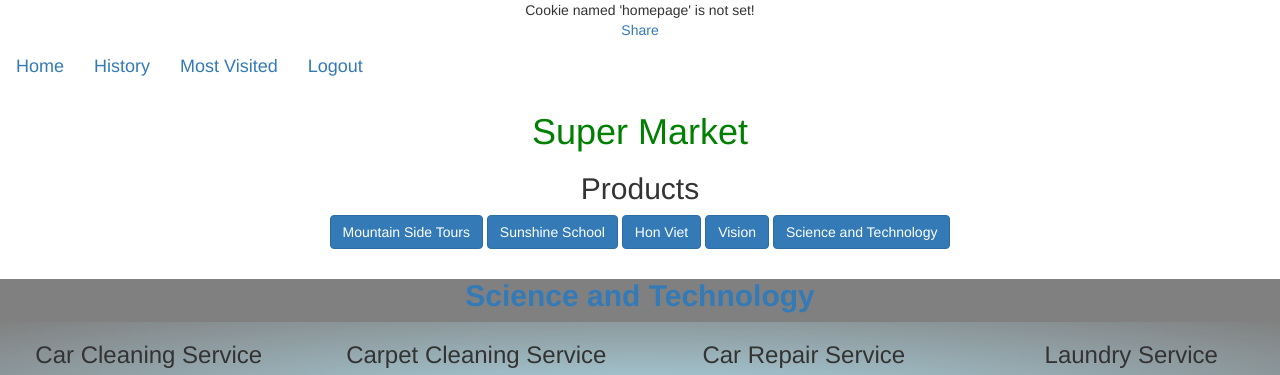
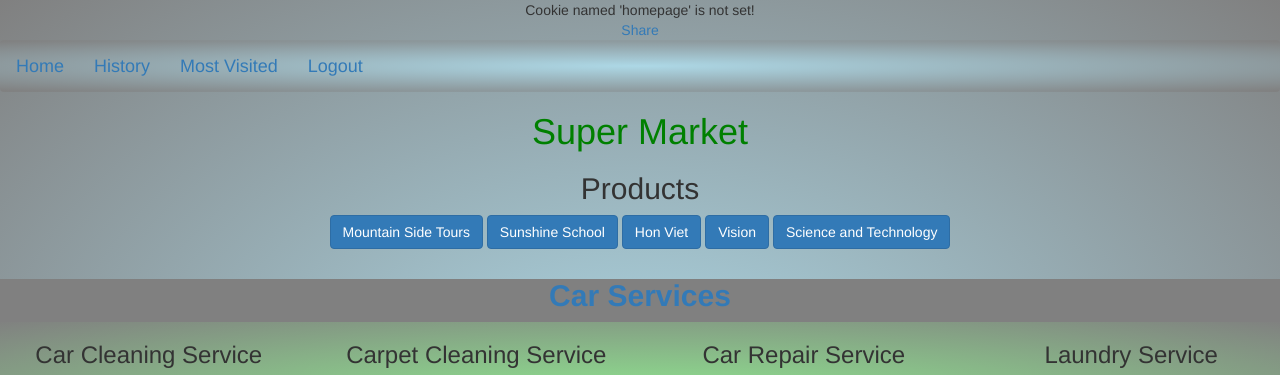
Before and after one commit to Shivanireddy25/MarketPlace, a PHP site: page /home.php in a window 1280 px wide, after a click on "Science and Technology". Shown: the top 375 px of the page. Run offline with PHP 8.4, Linux system fonts and the light colour scheme; some libraries are stand-ins or nearby versions.

Commit message:
BGImages

```diff
--- a/html/home.php
+++ b/html/home.php
@@ -36,9 +36,11 @@ if(!isset($_COOKIE[$cookie_name])) {
     <style>
       body {
         text-align: center;
+        background-image: radial-gradient(lightblue, grey);
       }
       h1 {
         color: green;
+
       }
       form {
         text-align: center;
@@ -421,8 +423,8 @@ if(!isset($_COOKIE[$cookie_name])) {
   </div>
 </div>
 <div class="collapse multi-collapse" id="science" style="background-color:grey">
-<p><a href="./science.php"><b><h2>Science and Technology</h2></b></a></p>
-<div class="row" style= "background-image: radial-gradient(lightblue, grey)">
+<p><a href="./science.php"><b><h2>Car Services</h2></b></a></p>
+<div class="row" style= "background-image: radial-gradient(lightgreen, grey)">
     <div class="col-sm-3">
       <h3>Car Cleaning Service
 </h3>
```
Also changed, not shown: other parts of html/home.php (+11 -11 lines), html/images/41.jpeg (added), html/images/42.jpeg (added), html/images/43.jpeg (added), html/images/44.jpeg (added), html/images/45.jpeg (added), html/images/46.jpeg (added), html/images/47.jpeg (added), html/images/48.jpeg (added), html/images/49.jpeg (added), html/images/50.jpeg (added), 1 other file.
